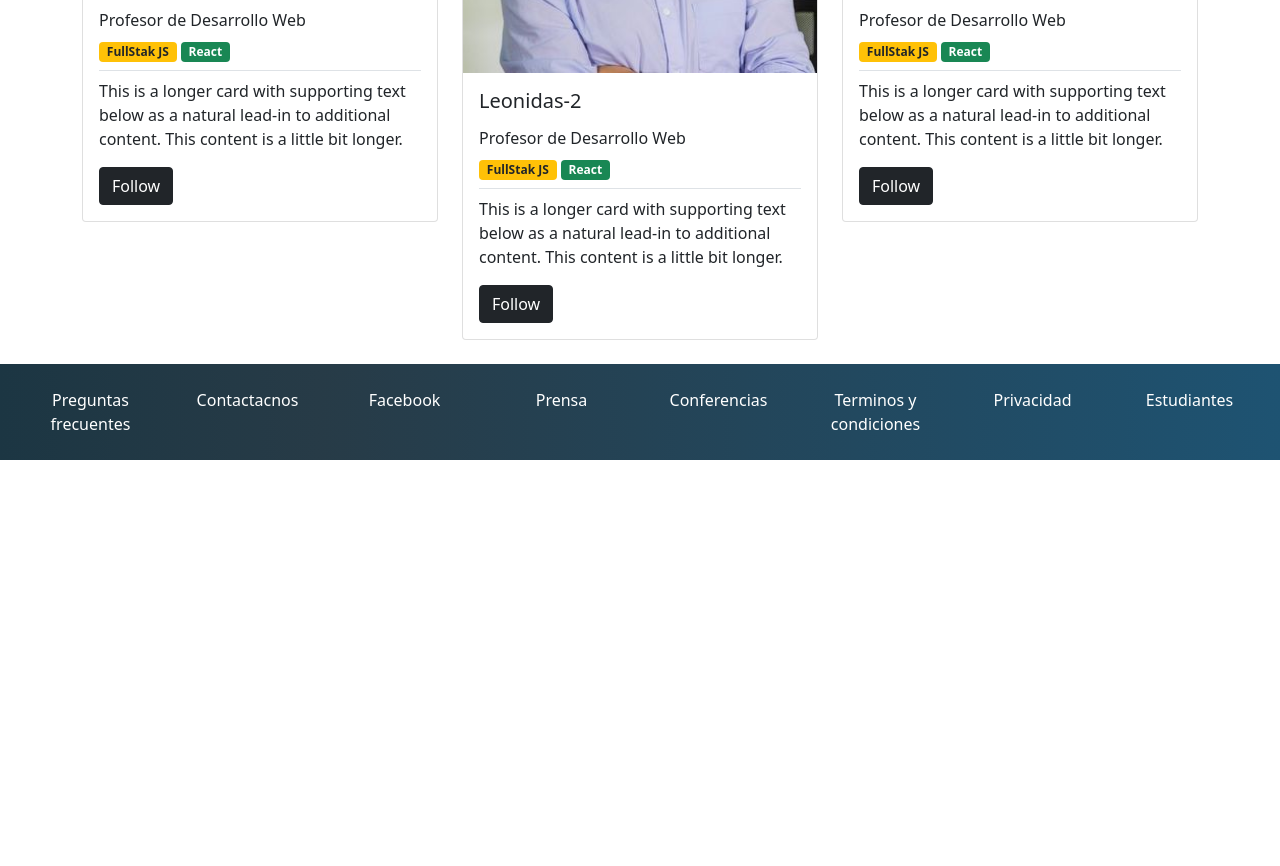
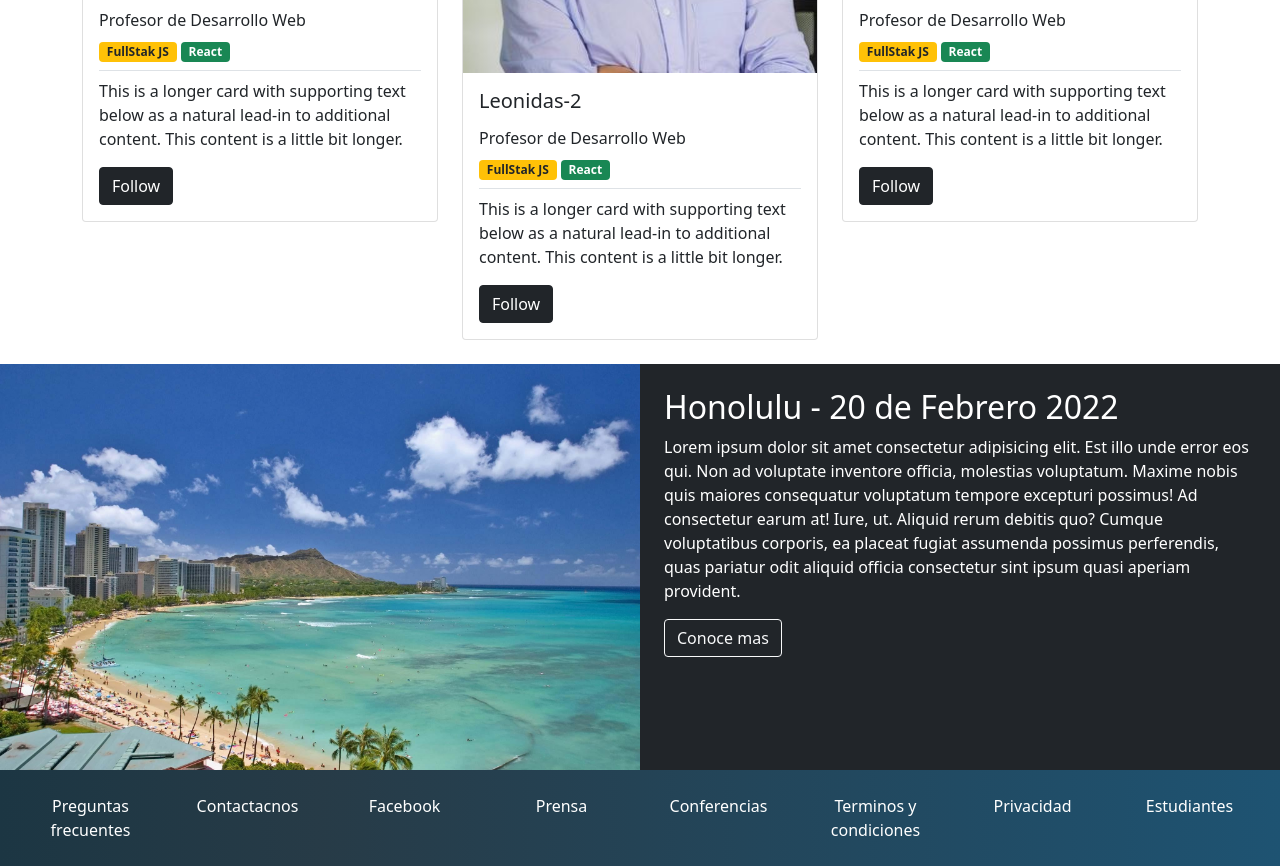
Before and after one commit to RonyVargasPichardo/Bootstrap, a plain HTML site: page index.html in a window 1280 px wide. Shown: the part 1639-2505 px from the top of the page. Before the commit the page ends 2099 px from the top, so only its background shows below. Drawn offline with nearby package versions, Linux system fonts and the light colour scheme.

Commit message:
agregando un contenedor de ancho completo para mostrar la fecha y el lugar

```diff
--- a/index.css
+++ b/index.css
@@ -46,6 +46,16 @@
      font-weight: 500;
 }
 
+#place-time{
+    color: white;
+}
+
+#place-time img {
+    width: 100%;
+    object-fit: cover;
+    height: 100%;
+}
+
 #footer{
     background: linear-gradient(90deg,#1c3643,#273b47 25%,#1e5372);
 }
--- a/index.html
+++ b/index.html
@@ -191,6 +191,26 @@
     </section>
     <!-- Spikers -->
 
+    <!-- Fecha y lugar -->
+    <section id="place-time" >
+        <div class="container-fluid  bg-dark">
+            <div class="row">
+                <div class="col-12 col-md-6 px-0">
+                    <img src="./assets/img/honolulu.jpg" alt="">
+                </div>
+                <div class="col-12 col-md-6 p-4">
+                    <h2>Honolulu - 20 de Febrero 2022</h2>
+                    <p>
+                        Lorem ipsum dolor sit amet consectetur adipisicing elit. Est illo unde error eos qui. Non ad voluptate inventore officia, molestias voluptatum. Maxime nobis quis maiores consequatur voluptatum tempore excepturi possimus!
+                        Ad consectetur earum at! Iure, ut. Aliquid rerum debitis quo? Cumque voluptatibus corporis, ea placeat fugiat assumenda possimus perferendis, quas pariatur odit aliquid officia consectetur sint ipsum quasi aperiam provident.
+                    </p>
+                    <a href="https://es.wikipedia.org/wiki/Honolulu" class="btn btn-outline-light" target="_blank">Conoce mas</a>
+                </div>
+            </div>
+        </div>
+    </section>
+    <!-- /Fecha y lugar -->
+
     <!-- Footer -->
     <footer id="footer" class="py-4">
         <div class="conatiner px-4">
```
